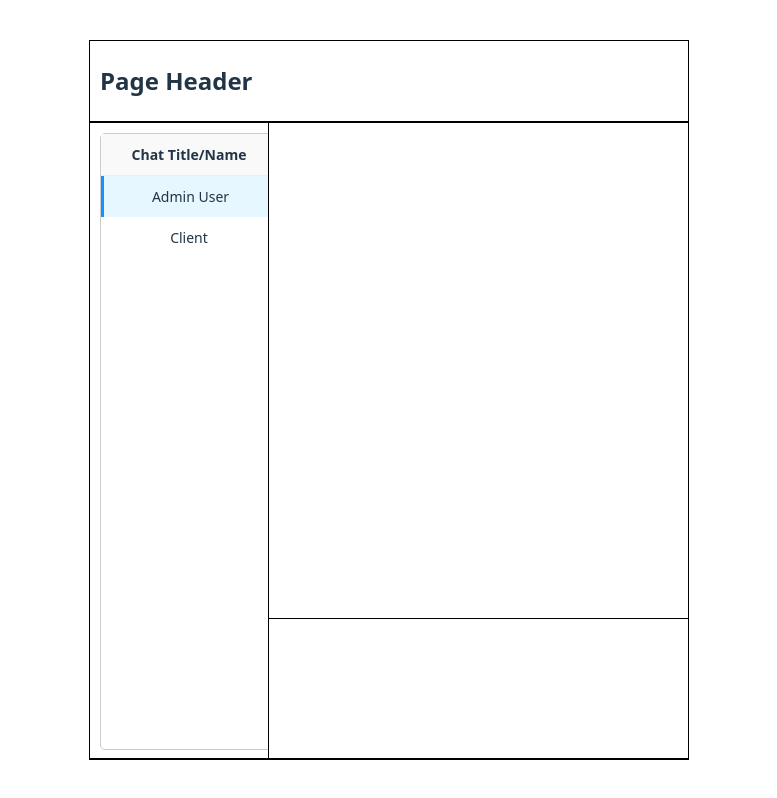
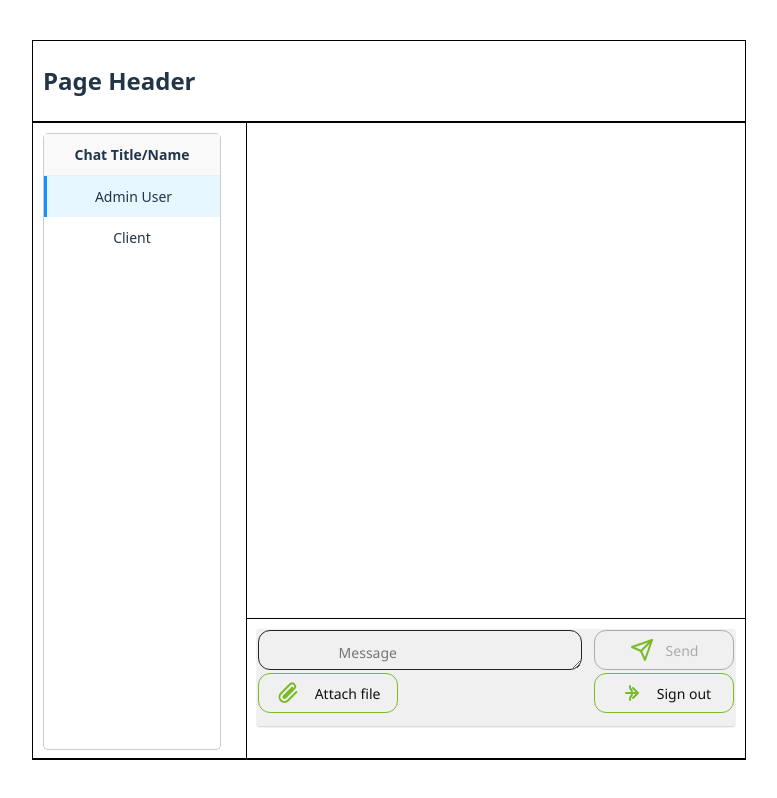
Before and after one commit to ErebDuin/LinkChat-frontend, a React (Vite) app: page /chat in a window 1280 px wide. Shown: the whole page, without its empty margins (251-1028 px from the left). Built offline with nearby package versions, Linux system fonts and the light colour scheme.

Commit message:
controls component added

```diff
--- /dev/null
+++ b/src/components/Controls.css
@@ -0,0 +1,84 @@
+.message{
+  display: flex;
+  margin-top: 1px;
+}
+.message-container {
+  display: flex;
+  flex-direction: column;
+  justify-content: center;
+  align-items: center;
+  background-color: #f0f0f0;
+  border-radius: 3px;
+  padding: 1px;
+  box-shadow: 0 1px 2px rgba(0, 0, 0, 0.2);
+  margin-bottom: 1px;
+}
+
+.input-row {
+  display: flex;
+  gap: 12px;
+  width: 100%;
+  justify-content: start;
+  align-items: stretch;
+  margin-bottom: 3px;
+  /* flex-wrap: wrap; */
+}
+
+.message-input {
+  display: flex;
+  text-align: start;
+  justify-content: start;
+  min-width: 0;
+  color: #222;
+  font-size: 14px;
+  border-radius: 12px;
+  border: 1px solid #222;
+  background: none;
+  padding: 12px 80px;
+  box-sizing: border-box;
+  resize: vertical;
+  height: 40px;
+  font-family: 'Segoe UI', Arial, sans-serif;
+  font-weight: 400;
+}
+
+.send-button,
+.attach-button,
+.signout-button {
+  display: flex;
+  align-items: center;
+  justify-content: center;
+  gap: 8px;
+  height: 40px;
+  min-width: 140px;
+  padding: 0 16px;
+  border-radius: 12px;
+  border: 1px solid #7bb928;
+  background: none;
+  color: #111;
+  font-family: 'Segoe UI', Arial, sans-serif;
+  font-size: 14px;
+  cursor: pointer;
+  box-sizing: border-box;
+  transition: border-color 0.2s;
+}
+
+.send-button:disabled {
+  color: #aaa;
+  border-color: #aaa;
+  cursor: not-allowed;
+}
+
+.bottom-row {
+  display: flex;
+  gap: 24px;
+  width: 100%;
+  justify-content: space-between;
+  align-items: stretch;
+  margin-bottom: 12px;
+  flex-wrap: wrap;
+}
+
+.topTools {
+    margin: 1px;
+}
--- /dev/null
+++ b/src/components/Controls.jsx
@@ -0,0 +1,130 @@
+import { useRef, useState } from 'react';
+import './Controls.css';
+
+function Message() {
+  const [text, setText] = useState('');
+  const [message, setMessage] = useState('');
+  const [attachment, setAttachment] = useState(null);
+  const fileInputRef = useRef(null);
+
+  const handleSend = () => {
+    setMessage(text);
+    setText('');
+    setAttachment(null);
+  };
+
+  const handleAttachClick = () => {
+    fileInputRef.current.click();
+  };
+
+  const handleFileChange = (e) => {
+    if (e.target.files && e.target.files[0]) {
+      setAttachment(e.target.files[0]);
+    }
+  };
+
+  return (
+    <div>
+      {message && (
+        <div className="message-container" style={{ marginBottom: '5px' }}>
+          <div className="message">
+            {message}
+            {attachment && (
+              <div style={{ marginTop: 5, fontSize: 14, color: '#7bb928' }}>
+                📎 {attachment.name}
+              </div>
+            )}
+          </div>
+        </div>
+      )}
+      <div className="message-container">
+        <div className="input-row">
+          <textarea
+            value={text}
+            placeholder="Message"
+            onChange={(e) => setText(e.target.value)}
+            maxLength={255}
+            className="message-input"
+            rows={2}
+            style={{ resize: 'vertical' }}
+          />
+          <button
+            onClick={handleSend}
+            disabled={!text.trim()}
+            className="send-button"
+          >
+            <svg
+              xmlns="http://www.w3.org/2000/svg"
+              height="24"
+              width="24"
+              viewBox="0 0 24 24"
+              fill="none"
+              stroke="#7bb928"
+              strokeWidth="2"
+              strokeLinecap="round"
+              strokeLinejoin="round"
+              style={{ marginRight: 4 }}
+            >
+              <line x1="22" y1="2" x2="11" y2="13" />
+              <polygon points="22 2 15 22 11 13 2 9 22 2" />
+            </svg>
+            Send
+          </button>
+        </div>
+        <div className="bottom-row">
+          <button
+            className="attach-button"
+            type="button"
+            onClick={handleAttachClick}
+          >
+            <svg
+              xmlns="http://www.w3.org/2000/svg"
+              height="24"
+              width="24"
+              viewBox="0 0 24 24"
+              fill="none"
+              stroke="#7bb928"
+              strokeWidth="2"
+              strokeLinecap="round"
+              strokeLinejoin="round"
+              style={{ marginRight: 8 }}
+            >
+              <path d="M21.44 11.05l-8.49 8.49a5 5 0 01-7.07-7.07l9.19-9.19a3 3 0 014.24 4.24l-9.19 9.19a1 1 0 01-1.41-1.41l8.49-8.49" />
+            </svg>
+            Attach file
+          </button>
+          <input
+            type="file"
+            ref={fileInputRef}
+            style={{ display: 'none' }}
+            onChange={handleFileChange}
+          />
+          <button className="signout-button">
+            <svg
+              xmlns="http://www.w3.org/2000/svg"
+              height="24"
+              width="24"
+              viewBox="0 0 24 24"
+              fill="none"
+              stroke="#7bb928"
+              strokeWidth="2"
+              strokeLinecap="round"
+              strokeLinejoin="round"
+              style={{ marginRight: 8 }}
+            >
+              <path d="M16 17l5-5-5-5M21 12H9M13 5V7a7 7 0 0 1 0 10v2" />
+            </svg>
+            Sign out
+          </button>
+        </div>
+        {attachment && (
+          <div style={{ marginTop: 8, fontSize: 16, color: '#7bb928' }}>
+            Selected file: {attachment.name}
+          </div>
+        )}
+      </div>
+    </div>
+  );
+}
+
+export default Message;
--- a/src/pages/Chat.jsx
+++ b/src/pages/Chat.jsx
@@ -1,12 +1,13 @@
 import React from 'react';
 import ChatWindow from '../components/ChatWindow';
 import Participants from '../components/Participants'
+import Controls from  '../components/Controls';
 
 const Chat = () => (
   <ChatWindow
     leftContent={<Participants />}
     // topRightContent={}
-    // bottomRightContent={}
+    bottomRightContent={<Controls />}
   />
 );
 
```
